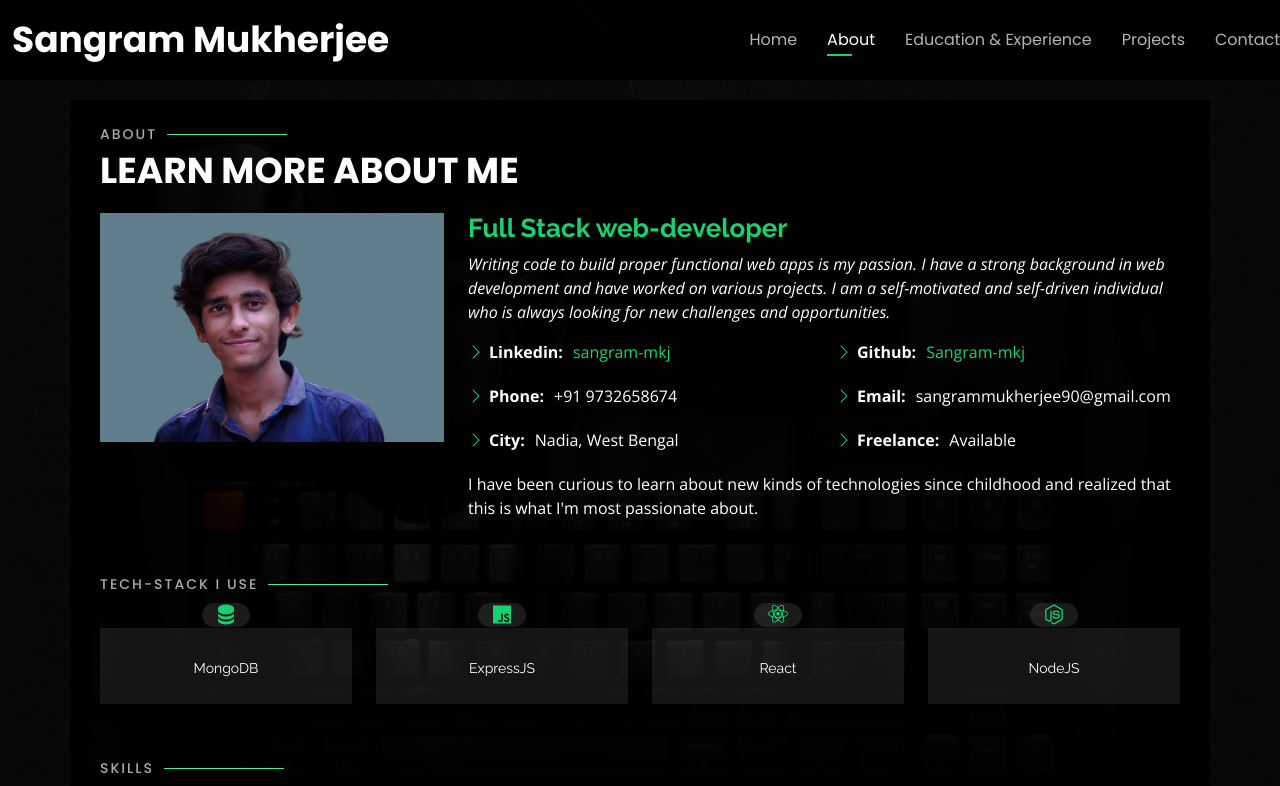
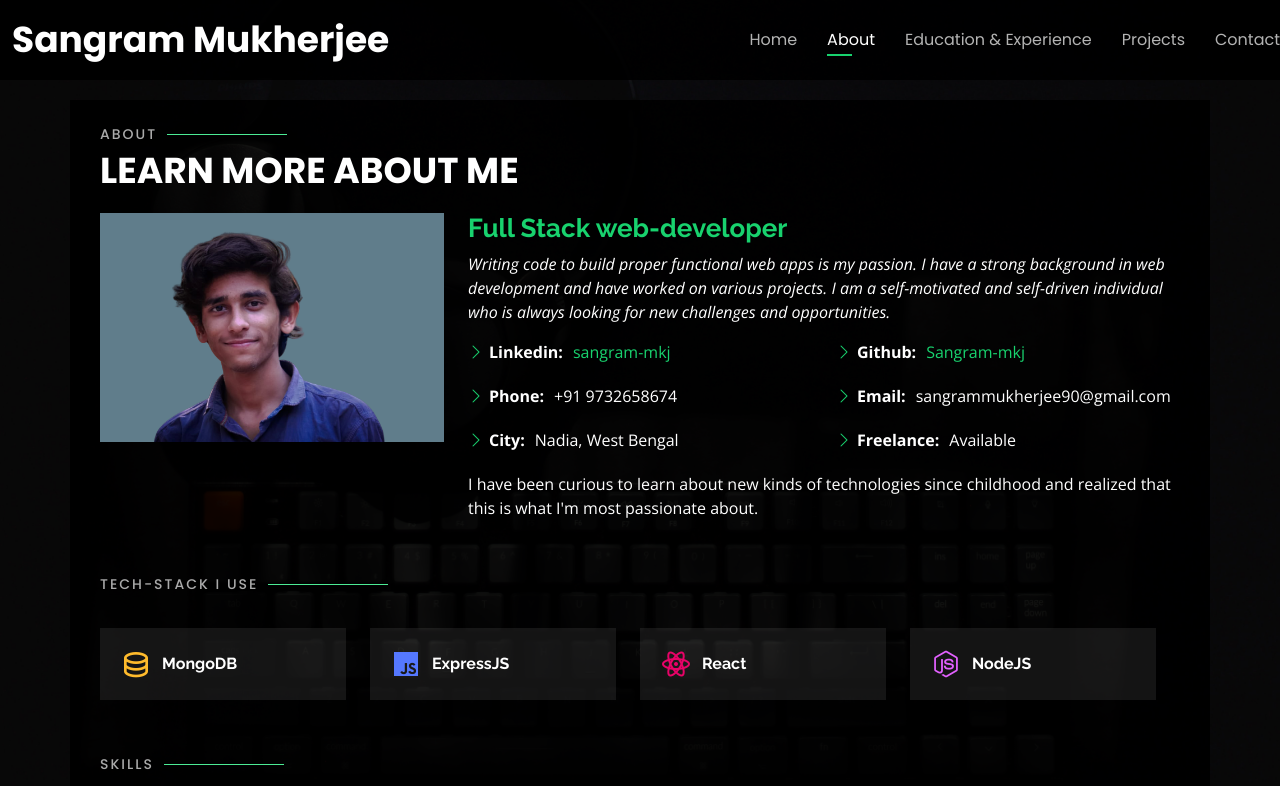
Before and after one commit to sangram-mkj/myPortfolio, a plain HTML site: page index.html in a window 1280 px wide. Both pictures are taken after a click on the link "About". Shown: the top 786 px of the page. Drawn offline with nearby package versions, Linux system fonts and the light colour scheme.

Commit message:
final for now

```diff
--- a/index.html
+++ b/index.html
@@ -121,7 +121,7 @@
     </div><!-- End About Me -->
 
     <!-- ======= Counts ======= -->
-    <div class="counts container">
+    <div class="interests container">
 
       <div class="row">
         <div class="section-title">
@@ -129,37 +129,32 @@
         </div>
         <br>
         <br>
-        <div class="col-lg-3 col-md-6">
-          <div class="count-box">
-            <i class='bx bxs-data'></i>
-            <!-- <span data-purecounter-start="0" data-purecounter-end="232" data-purecounter-duration="1" class="purecounter"></span> -->
-            <p>MongoDB</p>
+        <div class="row">
+          <div class="col-lg-3 col-md-4">
+            <div class="icon-box">
+              <i class="ri-database-2-line" style="color: #ffbb2c;"></i>
+              <h3>MongoDB</h3>
+            </div>
           </div>
-        </div>
+          <div class="col-lg-3 col-md-4 mt-4 mt-md-0">
+            <div class="icon-box">
+              <i class="bx bxl-javascript" style="color: #5578ff;"></i>
+              <h3>ExpressJS</h3>
+            </div>
+          </div>
+          <div class="col-lg-3 col-md-4 mt-4 mt-md-0">
+            <div class="icon-box">
+              <i class="ri-reactjs-line" style="color: #e80368;"></i>
+              <h3>React</h3>
+            </div>
+          </div>
+          <div class="col-lg-3 col-md-4 mt-4 mt-lg-0">
+            <div class="icon-box">
+              <i class="bx bxl-nodejs" style="color: #e361ff;"></i>
+              <h3>NodeJS</h3>
+            </div>
+          </div>
 
-
-        <div class="col-lg-3 col-md-6 mt-5 mt-md-0">
-          <div class="count-box">
-            <i class='bx bxl-javascript'></i>
-            <!-- <span data-purecounter-start="0" data-purecounter-end="521" data-purecounter-duration="1" class="purecounter"></span> -->
-            <p>ExpressJS</p>
-          </div>
-        </div>
-
-        <div class="col-lg-3 col-md-6 mt-5 mt-lg-0">
-          <div class="count-box">
-            <i class='bx bxl-react'></i>
-            <!-- <span data-purecounter-start="0" data-purecounter-end="1463" data-purecounter-duration="1" class="purecounter"></span> -->
-            <p>React</p>
-          </div>
-        </div>
-
-        <div class="col-lg-3 col-md-6 mt-5 mt-lg-0">
-          <div class="count-box">
-            <i class='bx bxl-nodejs' ></i>
-            <!-- <span data-purecounter-start="0" data-purecounter-end="24" data-purecounter-duration="1" class="purecounter"></span> -->
-            <p>NodeJS</p>
-          </div>
         </div>
 
       </div>
@@ -401,8 +396,8 @@
               <h4>Food Ordering Site</h4>
               <p>HTML | CSS | NodeJS</p>
               <div class="portfolio-links">
-                <a href="https://github.com/sangram-mkj/Food-ordering-site-using-Javascript" title="Github"><i class="bx bxl-github"></i></a>
-                <a href="order-food-s-mkj.netlify.app" title="Deployed link"><i class="bx bx-link"></i></a>
+                <a href="https://github.com/sangram-mkj/Food-ordering-site-using-Javascript" title="Github" target="_blank"><i class="bx bxl-github"></i></a>
+                <a href="order-food-s-mkj.netlify.app" title="Deployed link" target="_blank"><i class="bx bx-link"></i></a>
               </div>
             </div>
           </div>
@@ -415,8 +410,8 @@
               <h4>Movie Databse</h4>
               <p>HTML | CSS | NodeJS</p>
               <div class="portfolio-links">
-                <a href="https://github.com/sangram-mkj/Movie-database" title="Github"><i class="bx bxl-github"></i></a>
-                <a href="phttps://movie-db-sangram.netlify.app/" data-gallery="portfolioDetailsGallery" data-glightbox="type: external" class="portfolio-details-lightbox" title="Deployed link"><i class="bx bx-link"></i></a>
+                <a href="https://github.com/sangram-mkj/Movie-database" title="Github" target="_blank"><i class="bx bxl-github"></i></a>
+                <a href="phttps://movie-db-sangram.netlify.app/" data-gallery="portfolioDetailsGallery" data-glightbox="type: external" class="portfolio-details-lightbox" title="Deployed link" target="_blank"><i class="bx bx-link"></i></a>
               </div>
             </div>
           </div>
@@ -429,8 +424,8 @@
               <h4>MaxFashion-Clone</h4>
               <p>HTML | CSS | NodeJS | JavaScript</p>
               <div class="portfolio-links">
-                <a href="https://github.com/sangram-mkj/maxFashion-clone" data-gallery="portfolioGallery" class="portfolio-lightbox" title="Github"><i class="bx bxl-github"></i></a>
-                <a href="https://github.com/sangram-mkj/maxFashion-clone" data-gallery="portfolioDetailsGallery" data-glightbox="type: external" class="portfolio-details-lightbox" title="Deployed link"><i class="bx bx-link"></i></a>
+                <a href="https://github.com/sangram-mkj/maxFashion-clone" data-gallery="portfolioGallery" class="portfolio-lightbox" title="Github" target="_blank"><i class="bx bxl-github"></i></a>
+                <a href="https://github.com/sangram-mkj/maxFashion-clone" data-gallery="portfolioDetailsGallery" data-glightbox="type: external" class="portfolio-details-lightbox" title="Deployed link" target="_blank"><i class="bx bx-link"></i></a>
               </div>
             </div>
           </div>
@@ -517,11 +512,6 @@
   </section><!-- End Contact Section -->
 
   <div class="credits">
-    <!-- All the links in the footer should remain intact. -->
-    <!-- You can delete the links only if you purchased the pro version. -->
-    <!-- Licensing information: https://bootstrapmade.com/license/ -->
-    <!-- Purchase the pro version with working PHP/AJAX contact form: https://bootstrapmade.com/personal-free-resume-bootstrap-template/ -->
-    <!-- Designed by <a href="https://bootstrapmade.com/">BootstrapMade</a> -->
   </div>
 
   <!-- Vendor JS Files -->
```
Also changed, not shown: assets/css/style.css (+0 -7 lines), assets/js/main.js (+1 -6 lines), assets/img/portfolio/portfolio-5.jpg (deleted), assets/img/portfolio/portfolio-7.jpg (deleted), assets/img/portfolio/portfolio-8.jpg (deleted), assets/img/portfolio/portfolio-9.jpg (deleted), assets/img/portfolio/portfolio-details-1.jpg (deleted), assets/img/portfolio/portfolio-details-2.jpg (deleted), assets/img/portfolio/portfolio-details-3.jpg (deleted).
